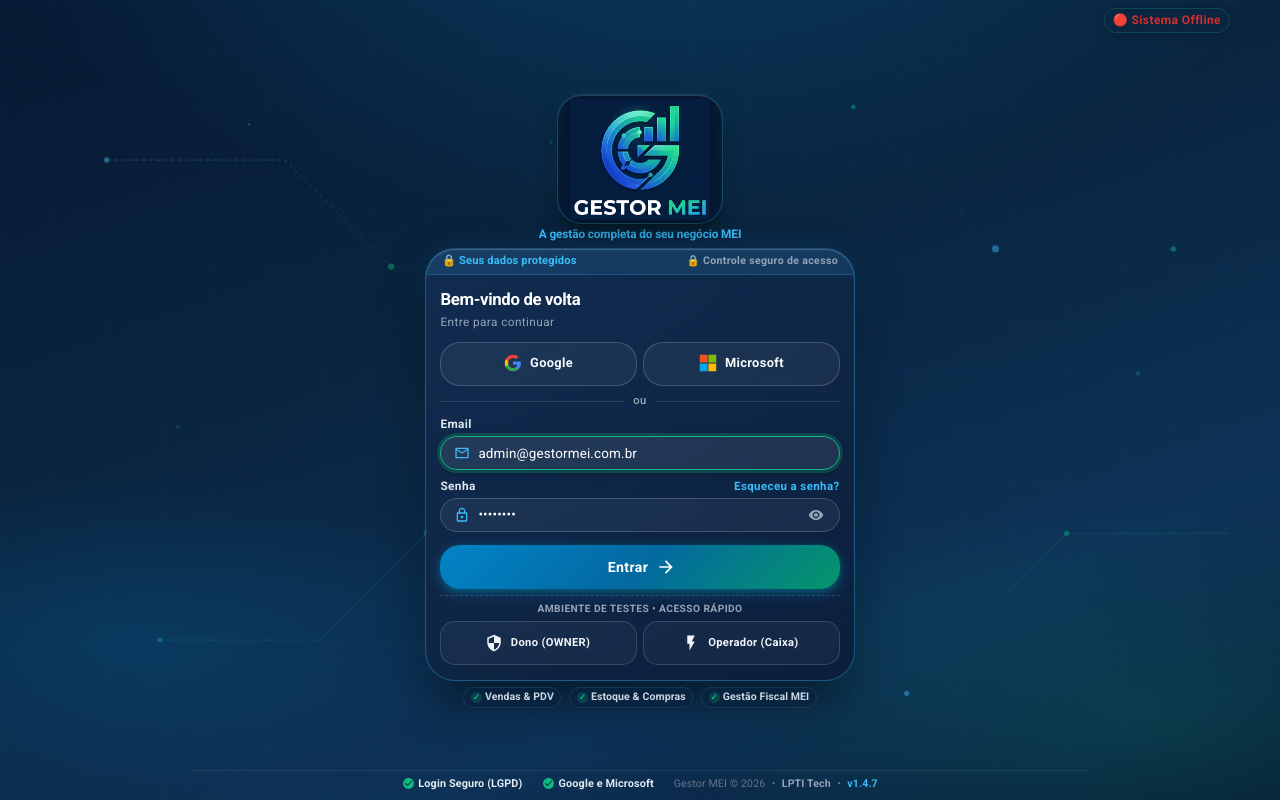
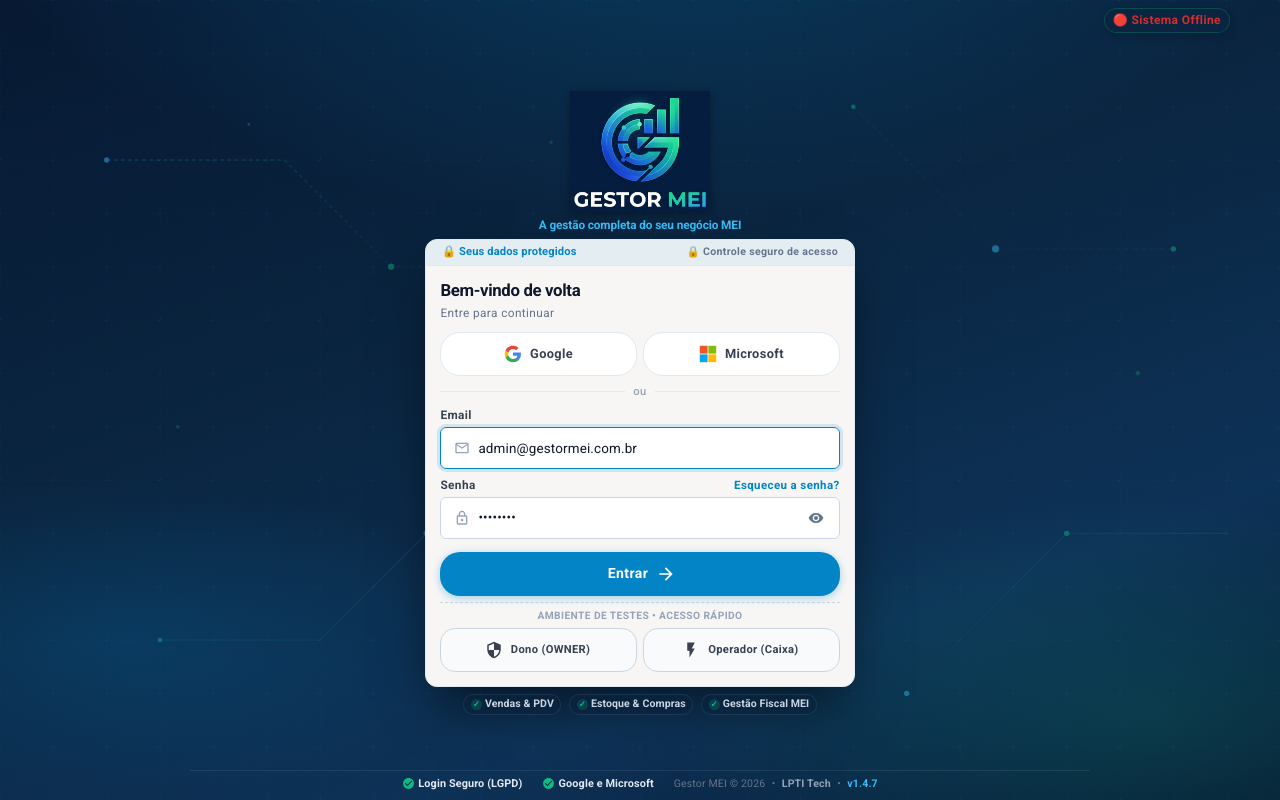
Before and after one commit to LPTI-Tech/gestor-mei, a React (Vite) app in the folder frontend/: page /login in a window 1280 px wide. Built offline with nearby package versions, Linux system fonts and the light colour scheme; no server answers.

Commit message:
feat(login): Login 2.3 porcelana e refinamento visual

```diff
--- a/frontend/src/components/AuthLayout.tsx
+++ b/frontend/src/components/AuthLayout.tsx
@@ -250,7 +250,7 @@ export const AuthLayout: React.FC<AuthLayoutProps> = ({
             textAlign: 'center',
           }}
         >
-          {/* Caixa de Acrílico Iluminada para a Logo */}
+          {/* Logo livre — sem caixa escura */}
           <Box
             sx={{
               display: 'inline-flex',
@@ -259,25 +259,7 @@ export const AuthLayout: React.FC<AuthLayoutProps> = ({
               mx: 'auto',
               px: 1.5,
               py: 0.4,
-              borderRadius: 2.5,
-              bgcolor: 'rgba(7, 25, 51, 0.85)',
-              backdropFilter: 'blur(16px)',
-              border: '1px solid rgba(56, 189, 248, 0.28)',
-              boxShadow: `
-                0 8px 20px -4px rgba(0, 0, 0, 0.6),
-                0 0 16px -4px rgba(16, 185, 129, 0.25),
-                inset 0 1px 0 rgba(255, 255, 255, 0.15)
-              `,
               mb: 0.4,
-              transition: 'transform 0.2s ease, box-shadow 0.2s ease',
-              '&:hover': {
-                transform: 'translateY(-1px)',
-                boxShadow: `
-                  0 12px 24px -4px rgba(0, 0, 0, 0.7),
-                  0 0 20px -4px rgba(16, 185, 129, 0.35),
-                  inset 0 1px 0 rgba(255, 255, 255, 0.2)
-                `,
-              },
             }}
           >
             <Box
@@ -308,30 +290,26 @@ export const AuthLayout: React.FC<AuthLayoutProps> = ({
           </Typography>
         </Box>
 
-        {/* CARD CENTRAL DE LOGIN (GLASSMORPHISM MAIS EVIDENTE E CONTRASTE REFORÇADO) */}
+        {/* CARD CENTRAL DE LOGIN — LOGIN 2.3: fundo claro sobre fundo escuro */}
         <Card
           elevation={0}
           sx={{
             width: '100%',
-            borderRadius: 3,
-            border: '1px solid rgba(56, 189, 248, 0.32)',
-            background: 'linear-gradient(150deg, rgba(20, 46, 82, 0.88) 0%, rgba(12, 30, 56, 0.94) 100%)',
-            backdropFilter: 'blur(24px) saturate(160%)',
-            boxShadow: `
-              0 20px 50px -10px rgba(0, 0, 0, 0.7),
-              0 0 32px -6px rgba(14, 165, 233, 0.22),
-              inset 0 1px 1px rgba(255, 255, 255, 0.22)
-            `,
+            borderRadius: '12px',
+            border: '1px solid #E2E8F0',
+            background: '#F7F6F5',
+            backdropFilter: 'none',
+            boxShadow: '0 25px 50px -12px rgba(0,0,0,0.60)',
             overflow: 'hidden',
           }}
         >
-          {/* Faixa Superior de Proteção e Blindagem RBAC */}
+          {/* Faixa Superior de Proteção — LOGIN 2.3: cores adaptadas ao card claro */}
           <Box
             sx={{
               py: 0.4,
               px: 2,
-              bgcolor: 'rgba(56, 189, 248, 0.12)',
-              borderBottom: '1px solid rgba(56, 189, 248, 0.2)',
+              bgcolor: 'rgba(2, 132, 199, 0.08)',
+              borderBottom: '1px solid #E2E8F0',
               display: 'flex',
               alignItems: 'center',
               justifyContent: 'space-between',
@@ -340,7 +318,7 @@ export const AuthLayout: React.FC<AuthLayoutProps> = ({
             <Typography
               variant="caption"
               sx={{
-                color: '#38bdf8',
+                color: '#0284c7',
                 fontWeight: 700,
                 fontSize: '0.7rem',
                 letterSpacing: '0.01em',
@@ -354,7 +332,7 @@ export const AuthLayout: React.FC<AuthLayoutProps> = ({
             <Typography
               variant="caption"
               sx={{
-                color: '#94a3b8',
+                color: '#64748b',
                 fontWeight: 600,
                 fontSize: '0.66rem',
               }}
@@ -372,7 +350,7 @@ export const AuthLayout: React.FC<AuthLayoutProps> = ({
                   fontWeight: 800,
                   fontSize: '1.05rem',
                   letterSpacing: '-0.02em',
-                  color: '#ffffff',
+                  color: '#0F172A',
                   lineHeight: 1.2,
                 }}
               >
@@ -381,7 +359,7 @@ export const AuthLayout: React.FC<AuthLayoutProps> = ({
               <Typography
                 variant="caption"
                 sx={{
-                  color: '#94a3b8',
+                  color: '#64748b',
                   fontSize: '0.74rem',
                 }}
               >
--- a/frontend/src/pages/Login.tsx
+++ b/frontend/src/pages/Login.tsx
@@ -255,52 +255,52 @@ export const Login: React.FC = () => {
     setErrorMessage(null);
   };
 
-  // Estilo Sentinel UX Polish 2.2: Preserva o tema escuro/glassmorphism no foco
+  // LOGIN 2.3: Inputs com fundo branco, border-radius 6px, altura 42px
   const sentinelInputSx = {
     '& .MuiOutlinedInput-root': {
-      borderRadius: 2,
-      height: 34,
-      color: '#ffffff',
-      bgcolor: 'rgba(255, 255, 255, 0.05)',
+      borderRadius: '6px',
+      height: 42,
+      color: '#0F172A',
+      bgcolor: '#FFFFFF',
       transition: 'all 0.2s ease-in-out',
       '& fieldset': {
-        borderColor: 'rgba(255, 255, 255, 0.18)',
+        borderColor: '#CBD5E1',
         transition: 'all 0.2s ease-in-out',
       },
       '&:hover': {
-        bgcolor: 'rgba(255, 255, 255, 0.07)',
+        bgcolor: '#FAFAFA',
       },
       '&:hover fieldset': {
-        borderColor: 'rgba(56, 189, 248, 0.5)',
+        borderColor: '#94a3b8',
       },
       '&.Mui-focused': {
-        bgcolor: 'rgba(255, 255, 255, 0.08) !important',
-        color: '#ffffff !important',
-        boxShadow: '0 0 0 3px rgba(16, 185, 129, 0.25), 0 2px 10px rgba(0, 0, 0, 0.3)',
+        bgcolor: '#FFFFFF !important',
+        color: '#0F172A !important',
+        boxShadow: '0 0 0 3px rgba(2, 132, 199, 0.15)',
       },
       '&.Mui-focused fieldset': {
-        borderColor: '#10b981 !important',
+        borderColor: '#0284c7 !important',
         borderWidth: '1.5px',
       },
       '& input': {
-        color: '#ffffff !important',
+        color: '#0F172A !important',
         fontSize: '0.84rem',
         backgroundColor: 'transparent !important',
         '&:focus': {
           backgroundColor: 'transparent !important',
-          color: '#ffffff !important',
+          color: '#0F172A !important',
           outline: 'none',
         },
       },
       '& input::placeholder': {
-        color: 'rgba(148, 163, 184, 0.8)',
+        color: '#94a3b8',
         opacity: 1,
         fontSize: '0.8rem',
       },
       '& input:-webkit-autofill, & input:-webkit-autofill:hover, & input:-webkit-autofill:focus, & input:-webkit-autofill:active': {
-        WebkitBoxShadow: '0 0 0 1000px rgba(15, 23, 42, 0.88) inset !important',
-        WebkitTextFillColor: '#ffffff !important',
-        caretColor: '#ffffff',
+        WebkitBoxShadow: '0 0 0 1000px #FFFFFF inset !important',
+        WebkitTextFillColor: '#0F172A !important',
+        caretColor: '#0F172A',
         transition: 'background-color 5000s ease-in-out 0s',
       },
     },
@@ -322,8 +322,8 @@ export const Login: React.FC = () => {
             py: 0.5,
             borderRadius: 2,
             borderLeft: '4px solid #ef4444',
-            bgcolor: isDark ? 'rgba(239, 68, 68, 0.12)' : '#fef2f2',
-            color: isDark ? '#fca5a5' : '#991b1b',
+            bgcolor: '#fef2f2',
+            color: '#991b1b',
             fontSize: '0.82rem',
             '& .MuiAlert-icon': {
               color: '#ef4444',
@@ -357,13 +357,13 @@ export const Login: React.FC = () => {
             textTransform: 'none',
             fontWeight: 600,
             fontSize: '0.8rem',
-            borderColor: 'rgba(255, 255, 255, 0.18)',
-            bgcolor: 'rgba(255, 255, 255, 0.05)',
-            color: '#f8fafc',
+            borderColor: '#E2E8F0',
+            bgcolor: '#FFFFFF',
+            color: '#374151',
             boxShadow: 'none',
             '&:hover': {
               borderColor: '#4285F4',
-              bgcolor: 'rgba(66, 133, 244, 0.15)',
+              bgcolor: 'rgba(66, 133, 244, 0.06)',
             },
           }}
         >
@@ -387,13 +387,13 @@ export const Login: React.FC = () => {
             textTransform: 'none',
             fontWeight: 600,
             fontSize: '0.8rem',
-            borderColor: 'rgba(255, 255, 255, 0.18)',
-            bgcolor: 'rgba(255, 255, 255, 0.05)',
-            color: '#f8fafc',
+            borderColor: '#E2E8F0',
+            bgcolor: '#FFFFFF',
+            color: '#374151',
             boxShadow: 'none',
             '&:hover': {
               borderColor: '#05a6f0',
-              bgcolor: 'rgba(5, 166, 240, 0.15)',
+              bgcolor: 'rgba(5, 166, 240, 0.06)',
             },
           }}
         >
@@ -415,7 +415,7 @@ export const Login: React.FC = () => {
           '::before, ::after': {
             content: '""',
             flex: 1,
-            borderBottom: '1px solid rgba(255, 255, 255, 0.12)',
+            borderBottom: '1px solid #E2E8F0',
           },
         }}
       >
@@ -423,7 +423,7 @@ export const Login: React.FC = () => {
           variant="caption"
           sx={{
             px: 1,
-            color: 'rgba(255, 255, 255, 0.6)',
+            color: '#94a3b8',
             fontWeight: 500,
             fontSize: '0.7rem',
           }}
@@ -445,7 +445,7 @@ export const Login: React.FC = () => {
               mb: 0.2,
               fontWeight: 600,
               fontSize: '0.74rem',
-              color: '#e2e8f0',
+              color: '#374151',
             }}
           >
             Email
@@ -464,7 +464,7 @@ export const Login: React.FC = () => {
             InputProps={{
               startAdornment: (
                 <InputAdornment position="start">
-                  <MailOutline sx={{ fontSize: 16, color: '#38bdf8' }} />
+                  <MailOutline sx={{ fontSize: 16, color: '#94a3b8' }} />
                 </InputAdornment>
               ),
             }}
@@ -482,7 +482,7 @@ export const Login: React.FC = () => {
               sx={{
                 fontWeight: 600,
                 fontSize: '0.74rem',
-                color: '#e2e8f0',
+                color: '#374151',
               }}
             >
               Senha
@@ -495,8 +495,8 @@ export const Login: React.FC = () => {
                 textDecoration: 'none',
                 fontWeight: 600,
                 fontSize: '0.72rem',
-                color: '#38bdf8',
-                '&:hover': { color: '#7dd3fc', textDecoration: 'underline' },
+                color: '#0284c7',
+                '&:hover': { color: '#0369a1', textDecoration: 'underline' },
               }}
             >
               Esqueceu a senha?
@@ -515,7 +515,7 @@ export const Login: React.FC = () => {
             InputProps={{
               startAdornment: (
                 <InputAdornment position="start">
-                  <LockOutlined sx={{ fontSize: 16, color: '#38bdf8' }} />
+                  <LockOutlined sx={{ fontSize: 16, color: '#94a3b8' }} />
                 </InputAdornment>
               ),
               endAdornment: (
@@ -526,7 +526,7 @@ export const Login: React.FC = () => {
                     edge="end"
                     tabIndex={-1}
                     size="small"
-                    sx={{ color: '#94a3b8' }}
+                    sx={{ color: '#64748b' }}
                   >
                     {showPassword ? <VisibilityOff sx={{ fontSize: 16 }} /> : <Visibility sx={{ fontSize: 16 }} />}
                   </IconButton>
@@ -551,12 +551,12 @@ export const Login: React.FC = () => {
             fontSize: '0.88rem',
             borderRadius: 2,
             textTransform: 'none',
-            background: 'linear-gradient(135deg, #0284c7 0%, #0369a1 50%, #059669 100%)',
-            boxShadow: '0 4px 14px rgba(2, 132, 199, 0.4), 0 2px 6px rgba(16, 185, 129, 0.25)',
+            background: '#0284c7',
+            boxShadow: '0 2px 8px rgba(2, 132, 199, 0.35)',
             transition: 'all 0.2s ease',
             '&:hover': {
-              background: 'linear-gradient(135deg, #0369a1 0%, #0284c7 50%, #10b981 100%)',
-              boxShadow: '0 6px 18px rgba(2, 132, 199, 0.5), 0 2px 8px rgba(16, 185, 129, 0.35)',
+              background: '#0369a1',
+              boxShadow: '0 4px 14px rgba(2, 132, 199, 0.45)',
               transform: 'translateY(-1px)',
             },
           }}
@@ -577,7 +577,7 @@ export const Login: React.FC = () => {
             sx={{
               mt: 0.8,
               pt: 0.6,
-              borderTop: '1px dashed rgba(255, 255, 255, 0.15)',
+              borderTop: '1px dashed #CBD5E1',
             }}
           >
             <Typography
@@ -610,12 +610,12 @@ export const Login: React.FC = () => {
                   textTransform: 'none',
                   fontWeight: 600,
                   fontSize: '0.7rem',
-                  borderColor: 'rgba(255, 255, 255, 0.15)',
-                  color: '#f1f5f9',
-                  bgcolor: 'rgba(255, 255, 255, 0.04)',
+                  borderColor: '#CBD5E1',
+                  color: '#374151',
+                  bgcolor: '#F8FAFC',
                   '&:hover': {
-                    borderColor: 'rgba(255, 255, 255, 0.3)',
-                    bgcolor: 'rgba(255, 255, 255, 0.08)',
+                    borderColor: '#94a3b8',
+                    bgcolor: '#F1F5F9',
                   },
                 }}
               >
@@ -636,12 +636,12 @@ export const Login: React.FC = () => {
                   textTransform: 'none',
                   fontWeight: 600,
                   fontSize: '0.7rem',
-                  borderColor: 'rgba(255, 255, 255, 0.15)',
-                  color: '#f1f5f9',
-                  bgcolor: 'rgba(255, 255, 255, 0.04)',
+                  borderColor: '#CBD5E1',
+                  color: '#374151',
+                  bgcolor: '#F8FAFC',
                   '&:hover': {
-                    borderColor: 'rgba(255, 255, 255, 0.3)',
-                    bgcolor: 'rgba(255, 255, 255, 0.08)',
+                    borderColor: '#94a3b8',
+                    bgcolor: '#F1F5F9',
                   },
                 }}
               >
```
